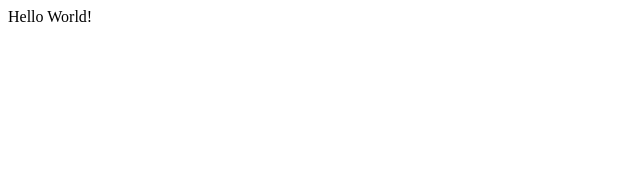
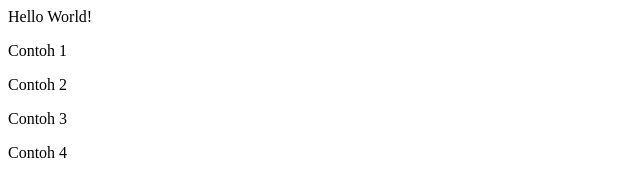
Before and after one commit to rifkialfian/BinarJavaScript, a plain HTML site: page index.html in a window 1280 px wide. Shown: the whole page, without its empty margins (0-640 px from the left). Drawn offline with Linux system fonts and the light colour scheme.

Commit message:
Contoh 4

```diff
--- a/index.html
+++ b/index.html
@@ -4,5 +4,9 @@
     </head>
     <body>
         Hello World!
+        <p>Contoh 1</p>
+        <p>Contoh 2</p>
+        <p>Contoh 3</p>
+        <p>Contoh 4</p>
     </body>
 </html
```
